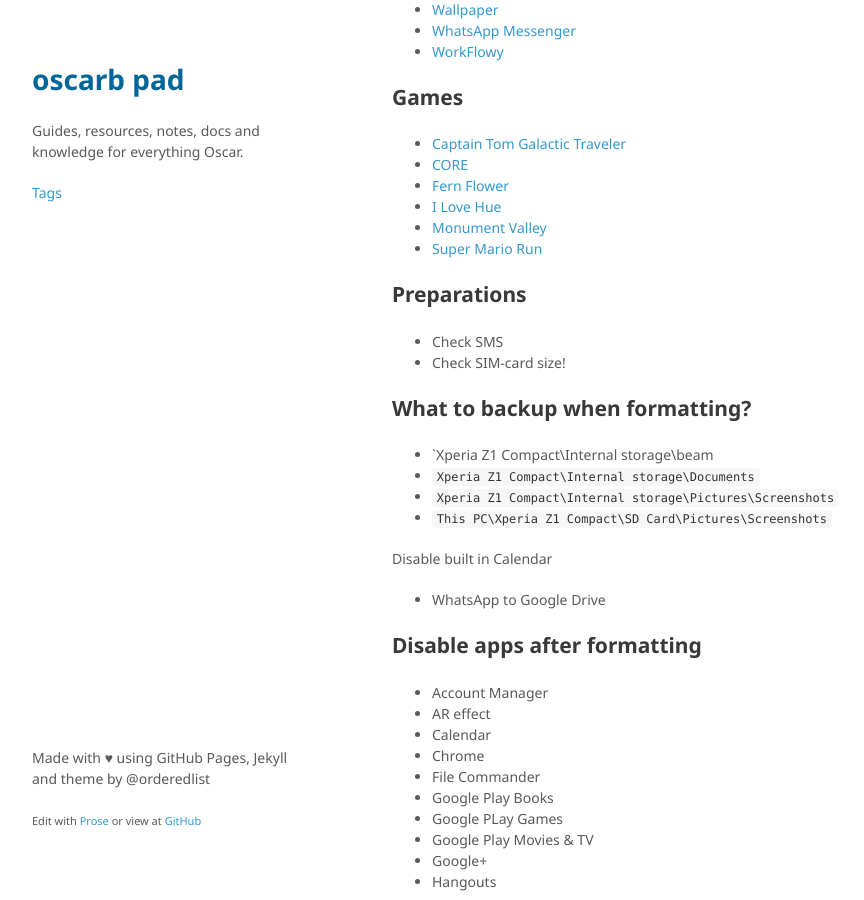
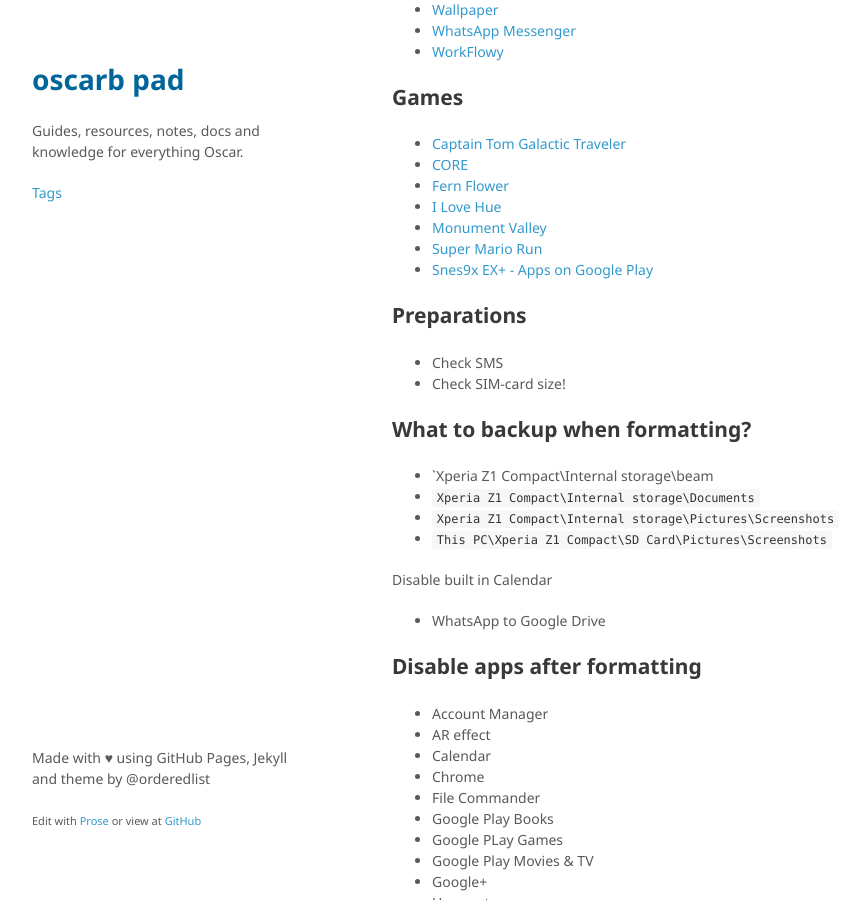
Before and after one commit to oscarb/pad, a Jekyll site: the page built from _docs/android-device-guide.md, in a window 1280 px wide and 900 px high, scrolled down 1286 px. Shown: the whole window, without its empty margins (128-992 px from the left). Built offline with Jekyll 4.4.1, drawn with Linux system fonts in a browser that asks for light colours; some web fonts are replaced.

Commit message:
Update android-device-guide.md

```diff
--- a/_docs/android-device-guide.md
+++ b/_docs/android-device-guide.md
@@ -75,6 +75,7 @@ published: true
 * [I Love Hue](https://play.google.com/store/apps/details?id=com.zutgames.ilovehue)
 * [Monument Valley](https://play.google.com/store/apps/details?id=com.ustwo.monumentvalley)
 * [Super Mario Run](https://play.google.com/store/apps/details?id=com.nintendo.zara)
+* [Snes9x EX+ - Apps on Google Play](https://play.google.com/store/apps/details?id=com.explusalpha.Snes9xPlus)
 
 ## Preparations
 
```
